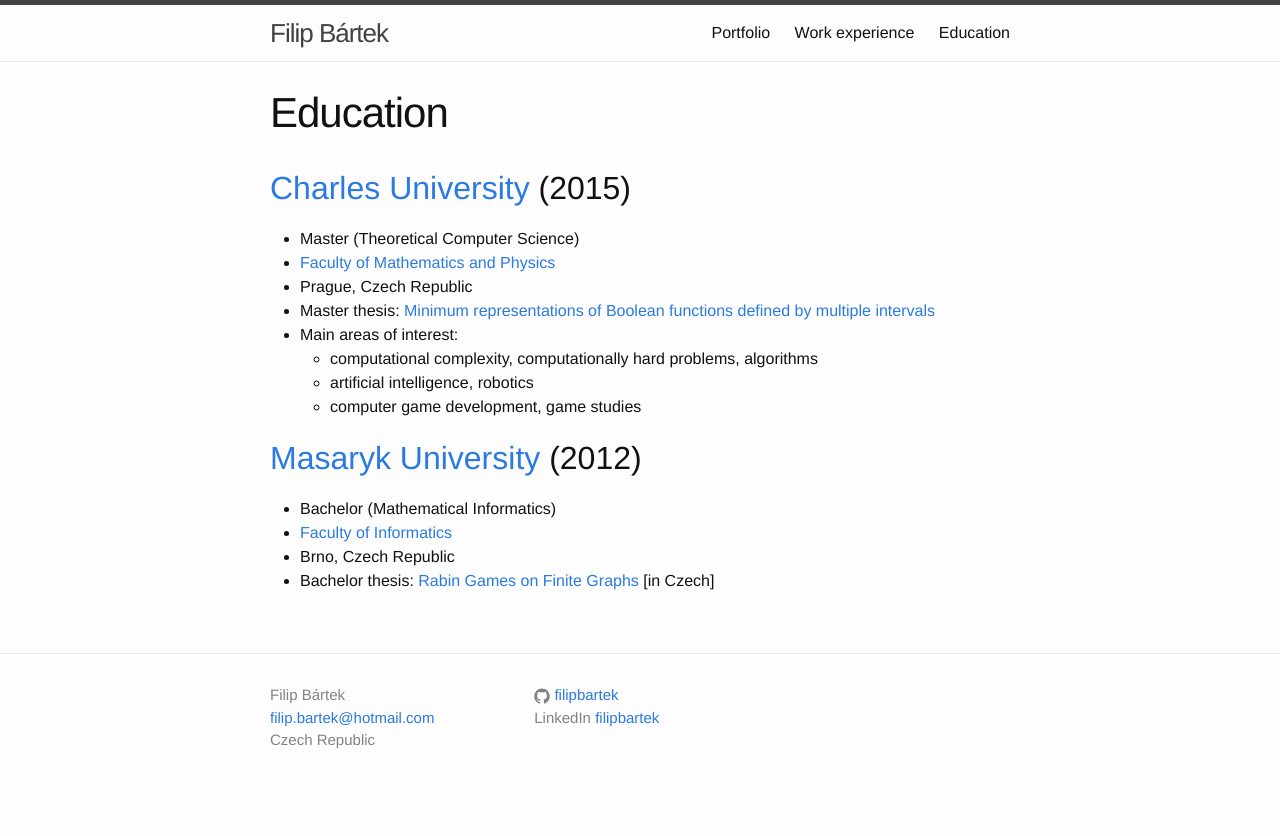
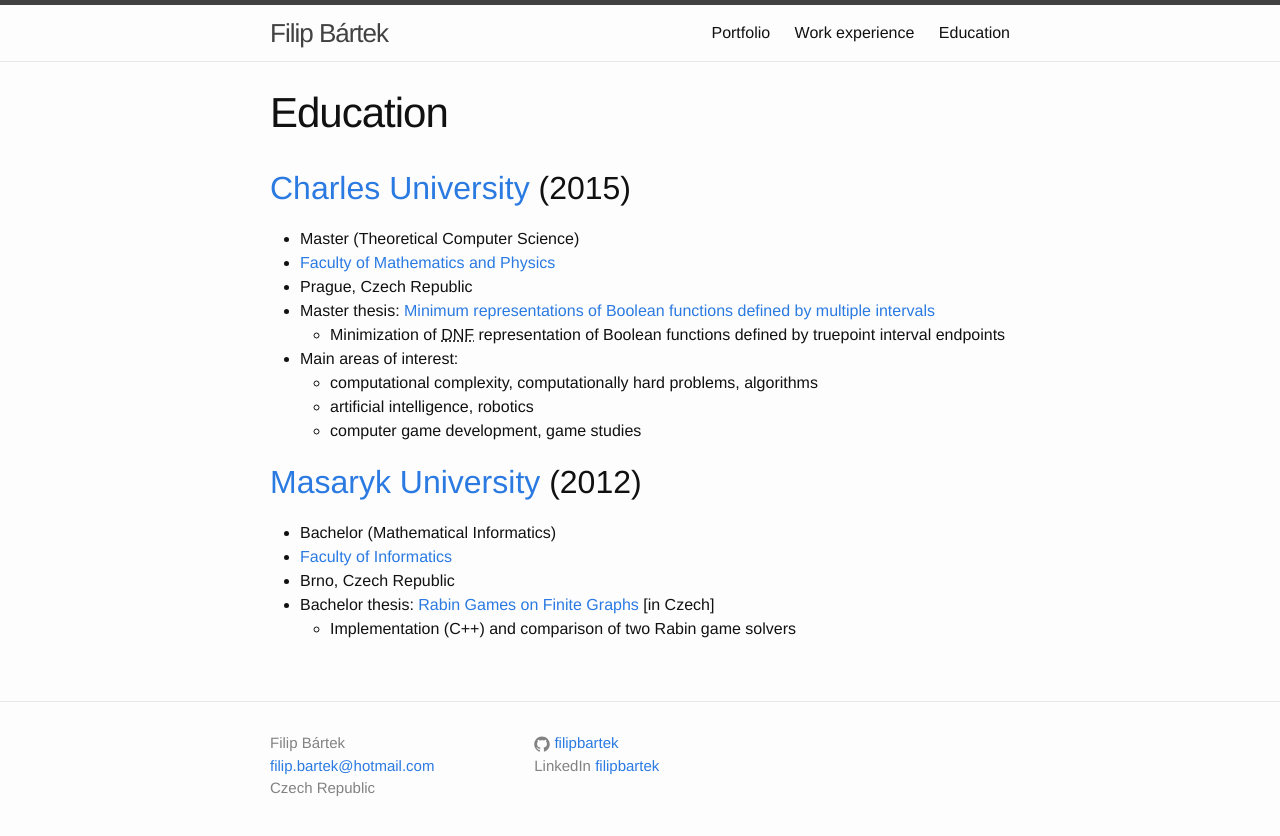
Before and after one commit to filipbartek/filipbartek.github.io, a Jekyll site: the page built from 2-education.md, in a window 1280 px wide. Shown: the top 836 px of the page. Built offline with Jekyll 4.4.1, drawn with Linux system fonts in a browser that asks for light colours.

Commit message:
education: Add short descriptions of theses

```diff
--- a/2-education.md
+++ b/2-education.md
@@ -10,6 +10,7 @@
 * [Faculty of Mathematics and Physics](http://www.mff.cuni.cz/)
 * Prague, Czech Republic
 * Master thesis: [Minimum representations of Boolean functions defined by multiple intervals](https://is.cuni.cz/webapps/zzp/detail/163753/)
+  * Minimization of <abbr title="Disjunctive normal form">DNF</abbr> representation of Boolean functions defined by truepoint interval endpoints
 * Main areas of interest:
   * computational complexity, computationally hard problems, algorithms
   * artificial intelligence, robotics
@@ -21,3 +22,4 @@
 * [Faculty of Informatics](http://www.fi.muni.cz/)
 * Brno, Czech Republic
 * Bachelor thesis: [Rabin Games on Finite Graphs](http://is.muni.cz/th/324945/fi_b/) [in Czech]
+  * Implementation (C++) and comparison of two Rabin game solvers
```
